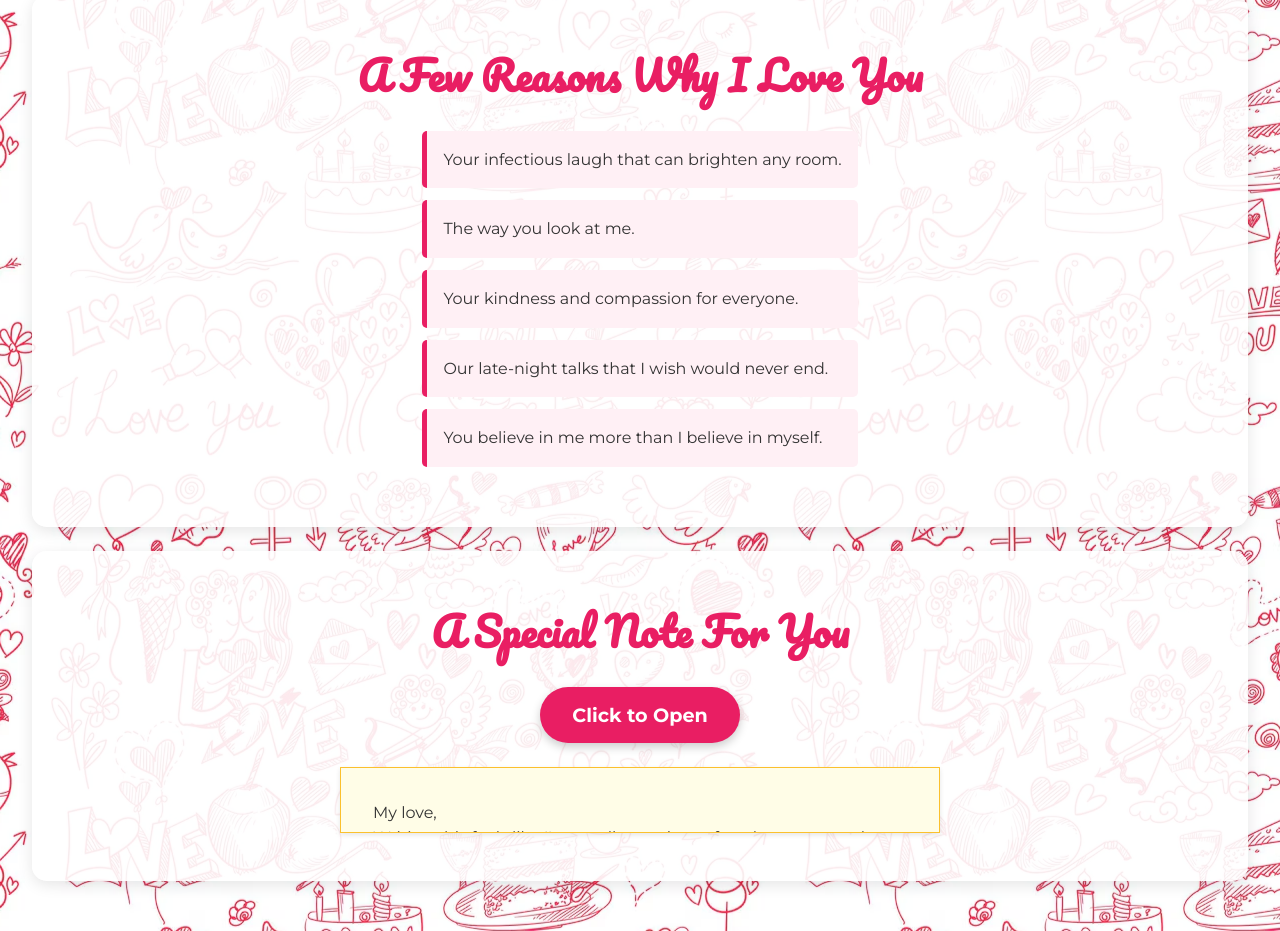
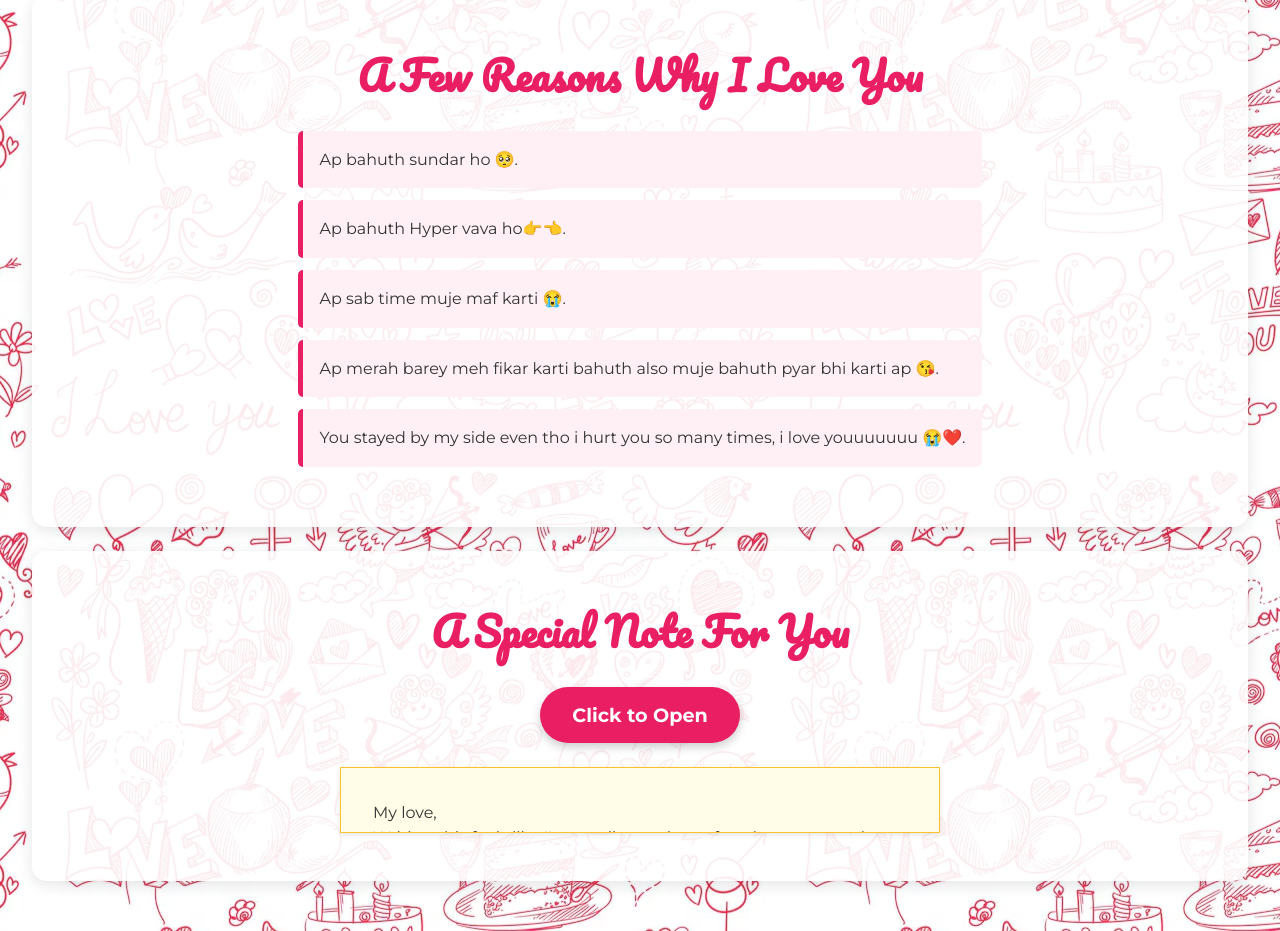
Before and after one commit to snehakhapravin/CuteSneha, a plain HTML site: page gift.html in a window 1280 px wide. Shown: the part 1940-2871 px from the top of the page. Drawn offline with Linux system fonts and the light colour scheme.

Commit message:
Update gift.html

```diff
--- a/gift.html
+++ b/gift.html
@@ -11,29 +11,26 @@
 </head>
 <body>
 
-    <!-- This will play your background song. Make sure 'background-song.mp3' is in the same folder! -->
-    <audio src="YouTube.mp3" autoplay loop>
+    <!-- ADDED ID: The audio element now has an id so we can control it -->
+    <audio id="background-song" src="background-song.mp3" autoplay loop>
         Your browser does not support the audio element.
     </audio>
 
     <header>
-        <!-- CUSTOMIZE: Change "My Dearest [Her Name]" -->
         <h1>My Dearest Sneha</h1>
     </header>
 
     <main>
         <section id="hero">
             <div class="container">
-                <!-- CUSTOMIZE: Change the text -->
                 <h2>Miles apart, but always in my heart.</h2>
-                <!-- CUSTOMIZE: Change 'img/our-photo.png' to the path of your main photo. -->
+                <!-- CORRECTED: Removed space from filename to prevent issues -->
                 <img src="img/our-photo.png" alt="A photo of us" class="main-photo" onerror="this.onerror=null;this.src='https://placehold.co/600x400/e91e63/ffffff?text=Our+Photo';">
             </div>
         </section>
 
         <section id="countdown">
             <div class="container">
-                <!-- This heading has been updated -->
                 <h2>Together From...</h2>
                 <div id="timer">
                     <div><span id="days">00</span>Days</div>
@@ -48,7 +45,6 @@
             <div class="container">
                 <h2>Mera Sundari Vava</h2>
                 <div class="gallery-grid">
-                    <!-- CUSTOMIZE: Add your photos here. Remember they are in the 'img' folder -->
                     <img src="img/memory1.jpg" alt="Memory 1" onerror="this.onerror=null;this.src='https://placehold.co/300/f8bbd0/ffffff?text=Memory+1';">
                     <img src="img/memory2.jpg" alt="Memory 2" onerror="this.onerror=null;this.src='https://placehold.co/300/f8bbd0/ffffff?text=Memory+2';">
                     <img src="img/memory3.jpg" alt="Memory 3" onerror="this.onerror=null;this.src='https://placehold.co/300/f8bbd0/ffffff?text=Memory+3';">
@@ -65,12 +61,11 @@
             <div class="container">
                 <h2>A Few Reasons Why I Love You</h2>
                 <ul>
-                    <!-- CUSTOMIZE: Change these reasons -->
-                    <li>Your infectious laugh that can brighten any room.</li>
-                    <li>The way you look at me.</li>
-                    <li>Your kindness and compassion for everyone.</li>
-                    <li>Our late-night talks that I wish would never end.</li>
-                    <li>You believe in me more than I believe in myself.</li>
+                    <li>Ap bahuth sundar ho 🥺.</li>
+                    <li>Ap bahuth Hyper vava ho👉👈.</li>
+                    <li>Ap sab time muje maf karti 😭.</li>
+                    <li>Ap merah barey meh fikar karti bahuth also muje bahuth pyar bhi karti ap 😘.</li>
+                    <li>You stayed by my side even tho i hurt you so many times, i love youuuuuuu 😭❤️.</li>
                 </ul>
             </div>
         </section>
@@ -80,12 +75,10 @@
                 <h2>A Special Note For You</h2>
                 <button id="reveal-button">Click to Open</button>
                 <div id="letter" class="hidden">
-                    <!-- CUSTOMIZE: Write your personal message here -->
                     <p>My love,</p>
                     <p>Writing this feels like I'm sending a piece of my heart across the distance. Every day I wake up thinking about you and every night I fall asleep hoping to see you in my dreams. This little website is just a small gift that i could'nt give on your bday sorrryyyyyy, no matter how many time I hurt you , you always loved me and cared me thankyou for coming into my life, you are my everything.</p>
                     <p>I am counting down every seconds since we meet.Remember that I love you more than words can say.</p>
                     <p>Forever and always,<br>
-                    <!-- CUSTOMIZE: Change your name -->
                     Mwwwwwaaaaaaaaaaah I love youuuuuuuu &lt;3 </p>
                 </div>
             </div>
```
